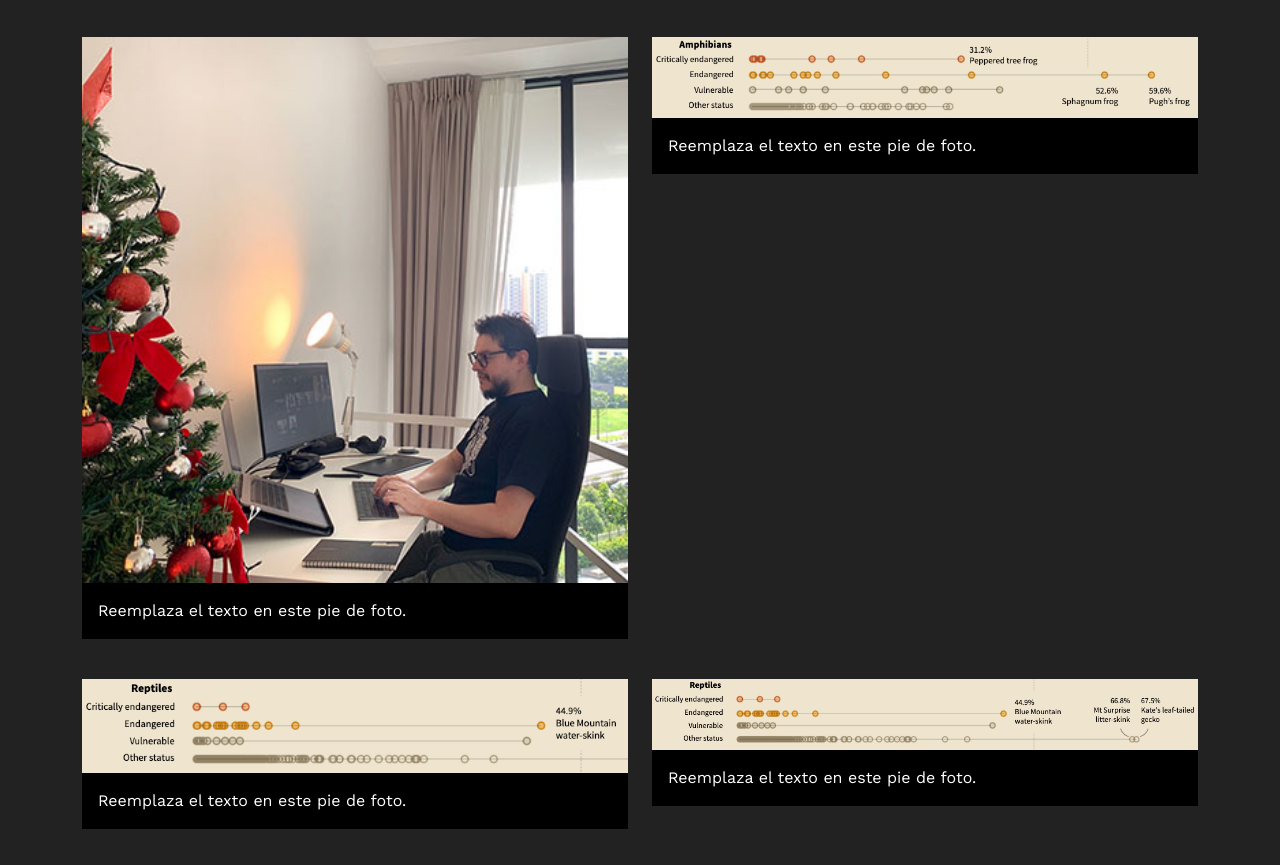
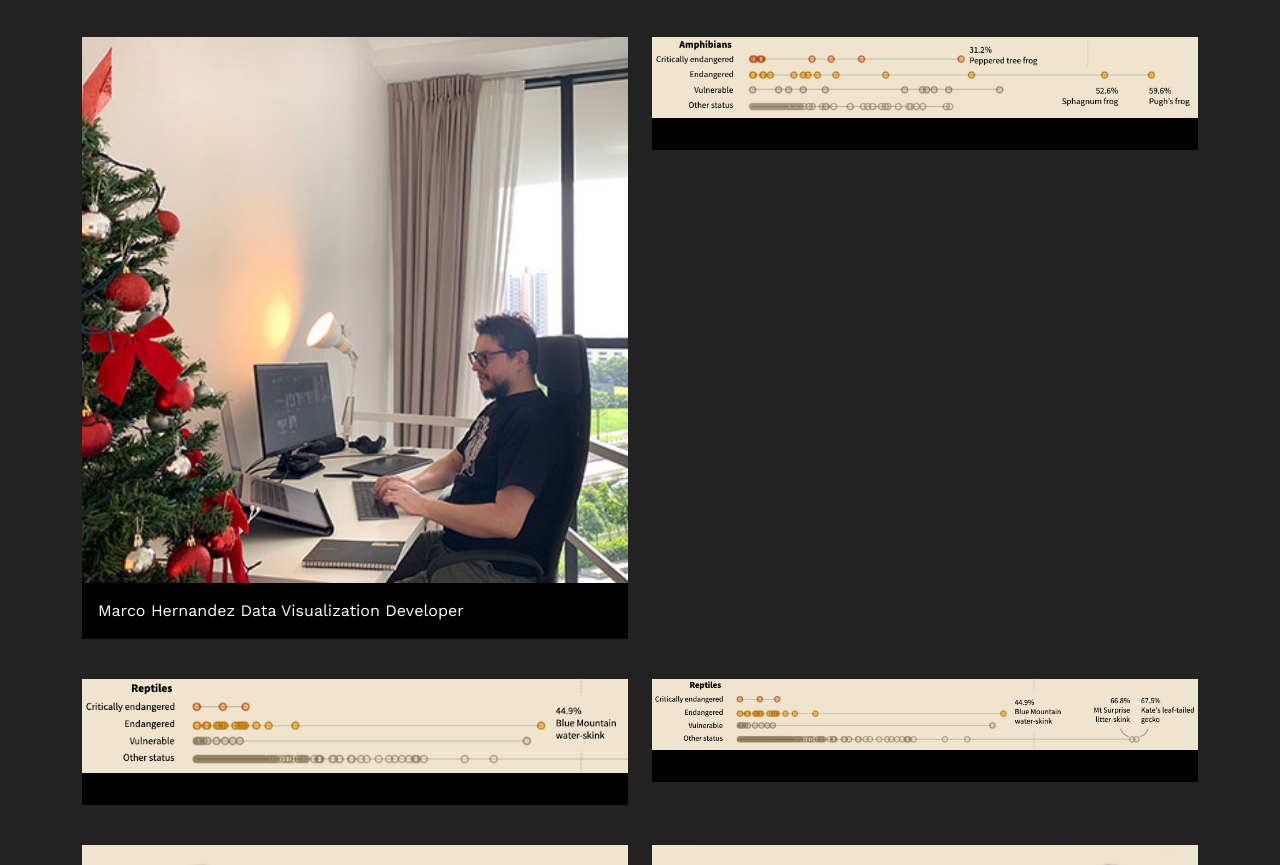
Before and after one commit to dmj3300/Info_Digital_C03, a plain HTML site: page index.html in a window 1280 px wide. Shown: the part 516-1381 px from the top of the page. Drawn offline with nearby package versions, Linux system fonts and the light colour scheme.

Commit message:
Update index.html

```diff
--- a/index.html
+++ b/index.html
@@ -41,70 +41,71 @@
                 <div class="col-12 col-sm-6">
                     <figure class="bg-black">
                         <img loading="lazy" src="img/M1.jpeg" class="w-100" alt="describe lo que se ve en la imagen" />
-                        <figcaption class="p-3">Reemplaza el texto en este pie de foto.</figcaption>
+                        <figcaption class="p-3">Marco Hernandez
+Data Visualization Developer</figcaption>
                     </figure>
                 </div>
                 <!--segunda imagen-->
                 <div class="col-12 col-sm-6">
                     <figure class="bg-black">
                         <img loading="lazy" src="img/M2.png" class="w-100" alt="describe lo que se ve en la imagen" />
-                        <figcaption class="p-3">Reemplaza el texto en este pie de foto.</figcaption>
+                        <figcaption class="p-3"></figcaption>
                     </figure>
                 </div>
                 <!--tercera imagen-->
                 <div class="col-12 col-sm-6">
                     <figure class="bg-black">
                         <img loading="lazy" src="img/M3.png" class="w-100" alt="describe lo que se ve en la imagen" />
-                        <figcaption class="p-3">Reemplaza el texto en este pie de foto.</figcaption>
+                        <figcaption class="p-3"></figcaption>
                     </figure>
                 </div>
                 <!--cuarta imagen-->
                 <div class="col-12 col-sm-6">
                     <figure class="bg-black">
                         <img loading="lazy" src="img/M4.png" class="w-100" alt="describe lo que se ve en la imagen" />
-                        <figcaption class="p-3">Reemplaza el texto en este pie de foto.</figcaption>
+                        <figcaption class="p-3"></figcaption>
                     </figure>
                 </div>
                 <!--quinta imagen-->
                 <div class="col-12 col-sm-6">
                     <figure class="bg-black">
                         <img loading="lazy" src="img/M5.png" class="w-100" alt="describe lo que se ve en la imagen" />
-                        <figcaption class="p-3">Reemplaza el texto en este pie de foto.</figcaption>
+                        <figcaption class="p-3">KANGAROO ISLAND DUNNART (En peligro crítico)</figcaption>
                     </figure>
                 </div>
                 <!--sexta imagen-->
                 <div class="col-12 col-sm-6">
                     <figure class="bg-black">
                         <img loading="lazy" src="img/M6.png" class="w-100" alt="describe lo que se ve en la imagen" />
-                        <figcaption class="p-3">Reemplaza el texto en este pie de foto.</figcaption>
+                        <figcaption class="p-3">BRUSH-TAILED ROCK WALLABY (Vulnerable)</figcaption>
                     </figure>
                 </div>
                 <!--séptima imagen-->
                 <div class="col-12 col-sm-6">
                     <figure class="bg-black">
                         <img loading="lazy" src="img/M7.png" class="w-100" alt="describe lo que se ve en la imagen" />
-                        <figcaption class="p-3">Reemplaza el texto en este pie de foto.</figcaption>
+                        <figcaption class="p-3">BLUE MOUNTAIN WATER SKINK (Peligro de extinción)</figcaption>
                     </figure>
                 </div>
                 <!--octava imagen-->
                 <div class="col-12 col-sm-6">
                     <figure class="bg-black">
                         <img loading="lazy" src="img/M8.png" class="w-100" alt="describe lo que se ve en la imagen" />
-                        <figcaption class="p-3">Reemplaza el texto en este pie de foto.</figcaption>
+                        <figcaption class="p-3">EASTERN BRISTLEBIRD (Peligro de extinción)</figcaption>
                     </figure>
                 </div>
                 <!--novena imagen-->
                 <div class="col-12 col-sm-6">
                     <figure class="bg-black">
                         <img loading="lazy" src="img/M9.png" class="w-100" alt="describe lo que se ve en la imagen" />
-                        <figcaption class="p-3">Reemplaza el texto en este pie de foto.</figcaption>
+                        <figcaption class="p-3">SOUTHERN CORROBOREE FROG (En peligro crítico)</figcaption>
                     </figure>
                 </div>
                 <!--décima imagen-->
                 <div class="col-12 col-sm-6">
                     <figure class="bg-black">
                         <img loading="lazy" src="img/M10.png" class="w-100" alt="describe lo que se ve en la imagen" />
-                        <figcaption class="p-3">Reemplaza el texto en este pie de foto.</figcaption>
+                        <figcaption class="p-3">EAST GIPPSLAND GALAXIAS (En peligro crítico)</figcaption>
                     </figure>
                 </div>
                 <!--no hay más imágenes-->
```
